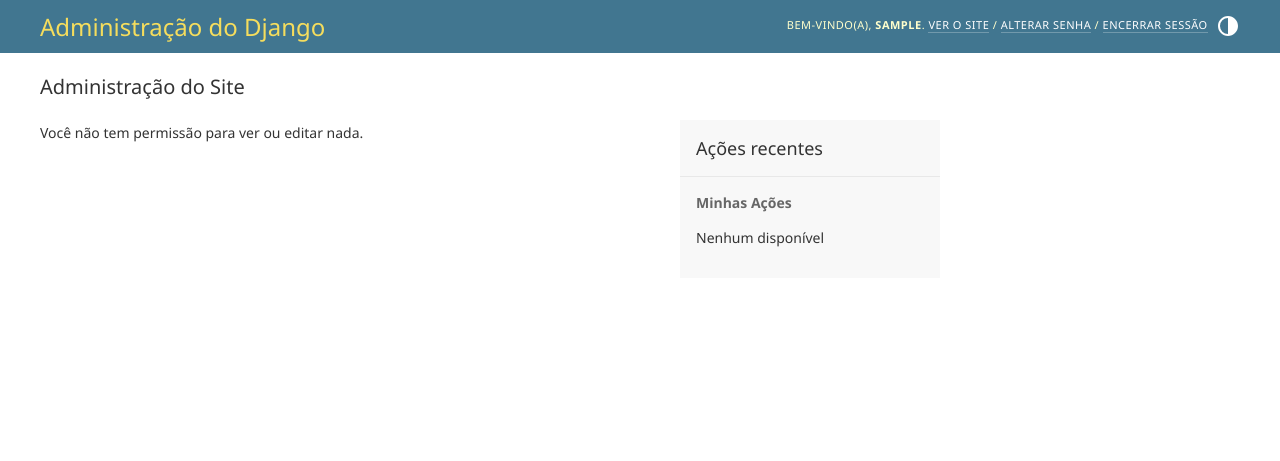
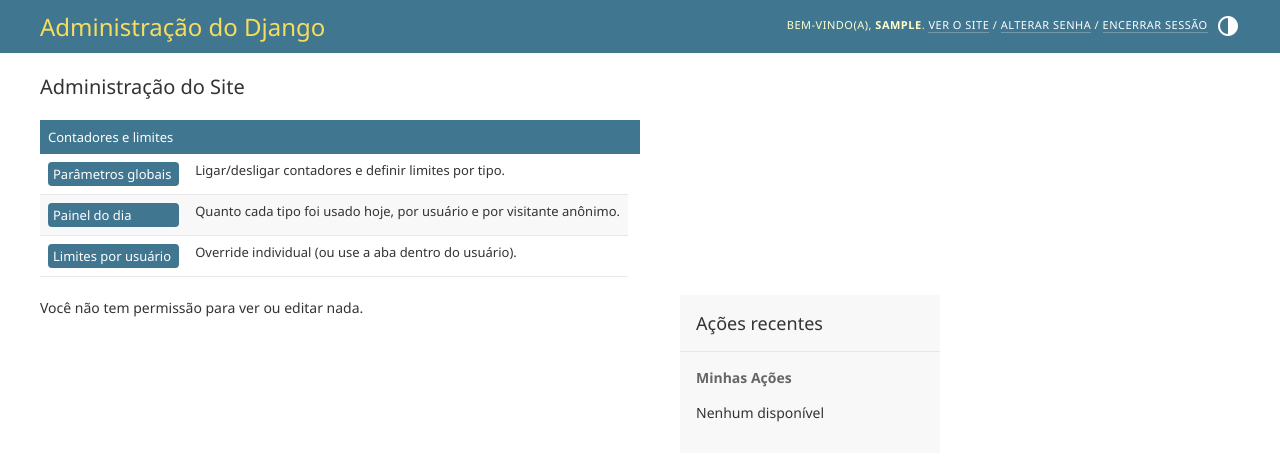
Before and after one commit to antoniorosasse/cnpj_interface, a Django app: page /admin/ in a window 1280 px wide. Shown: the top 461 px of the page. Run offline with Django 5.2, Linux system fonts and the light colour scheme; the visitor is signed in with stand-in values (Sample User, id 1); data comes from the database, SQL or seed files in the repository; data that the repository does not hold is empty.

Commit message:
feat(admin): atalhos dos contadores e limites dentro do usuario
- indice do admin ganhou o bloco "Contadores e limites" com parametros
  globais, painel do dia e limites por usuario
- o formulario de Parametros agora mostra o link do painel como botao
  (antes o HTML da descricao era escapado e o link nao aparecia)
- a pagina do usuario (auth.User) passou a ter o bloco "limites de uso
  (contadores)" em linha, sem precisar caçar o model separado
- painel do dia ganhou links de volta e para os overrides

```diff
--- a/cnpj_project/urls.py
+++ b/cnpj_project/urls.py
@@ -1,5 +1,7 @@
 # cnpj_project/urls.py
 from django.contrib import admin
+
+admin.site.index_template = 'admin/index_contadores.html'
 from django.urls import path, include
 from django.contrib.auth import views as auth_views
 from django.http import HttpResponse
--- a/exportacao/templates/admin/contadores.html
+++ b/exportacao/templates/admin/contadores.html
@@ -1,7 +1,11 @@
 {% extends "admin/base_site.html" %}
 {% block content %}
 <div id="content-main">
-  <p><a href="{% url 'admin:exportacao_configuracaouso_changelist' %}">← Editar parâmetros</a></p>
+  <p>
+    <a class="button" href="{% url 'admin:exportacao_configuracaouso_changelist' %}">Editar parâmetros</a>
+    <a class="button" href="{% url 'admin:exportacao_limiteusuario_changelist' %}">Limites por usuário</a>
+    <a class="button" href="{% url 'admin:index' %}">Voltar ao admin</a>
+  </p>
   <h2>Hoje ({{ hoje }})</h2>
   <table class="adminlist" style="width:auto">
     <thead><tr><th>Tipo</th><th>Total de consultas</th></tr></thead>
--- /dev/null
+++ b/exportacao/templates/admin/index_contadores.html
@@ -0,0 +1,21 @@
+{% extends "admin/index.html" %}
+{% block content %}
+<div class="module" style="margin-bottom:18px">
+  <h2>Contadores e limites</h2>
+  <table style="width:auto">
+    <tr>
+      <td><a class="button" href="{% url 'admin:exportacao_configuracaouso_changelist' %}">Parâmetros globais</a></td>
+      <td>Ligar/desligar contadores e definir limites por tipo.</td>
+    </tr>
+    <tr>
+      <td><a class="button" href="{% url 'admin:exportacao_contadores' %}">Painel do dia</a></td>
+      <td>Quanto cada tipo foi usado hoje, por usuário e por visitante anônimo.</td>
+    </tr>
+    <tr>
+      <td><a class="button" href="{% url 'admin:exportacao_limiteusuario_changelist' %}">Limites por usuário</a></td>
+      <td>Override individual (ou use a aba dentro do usuário).</td>
+    </tr>
+  </table>
+</div>
+{{ block.super }}
+{% endblock %}
```
Also changed, not shown: exportacao/admin.py (+35 -2 lines).
